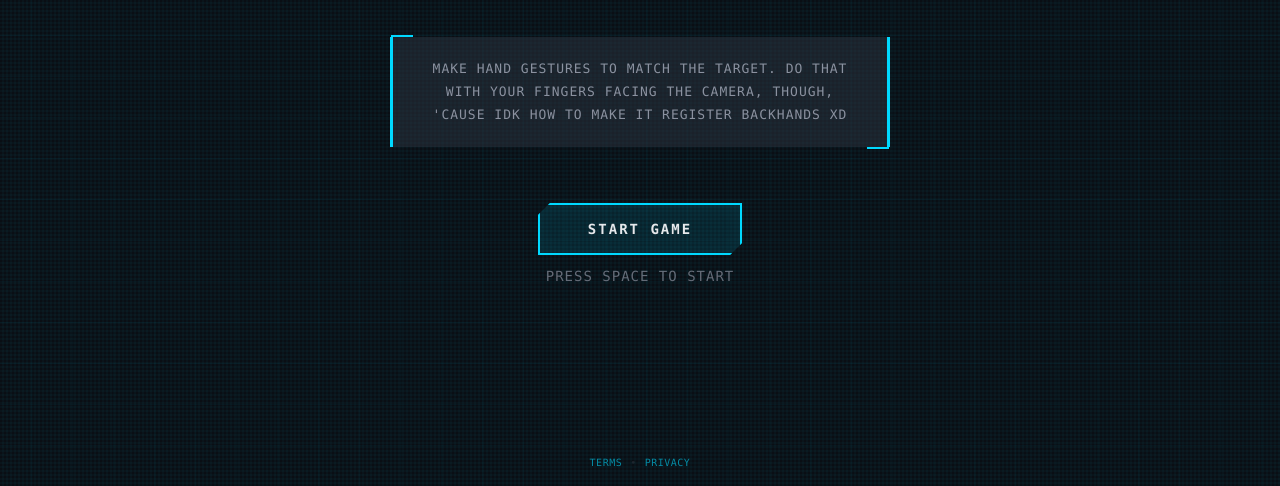
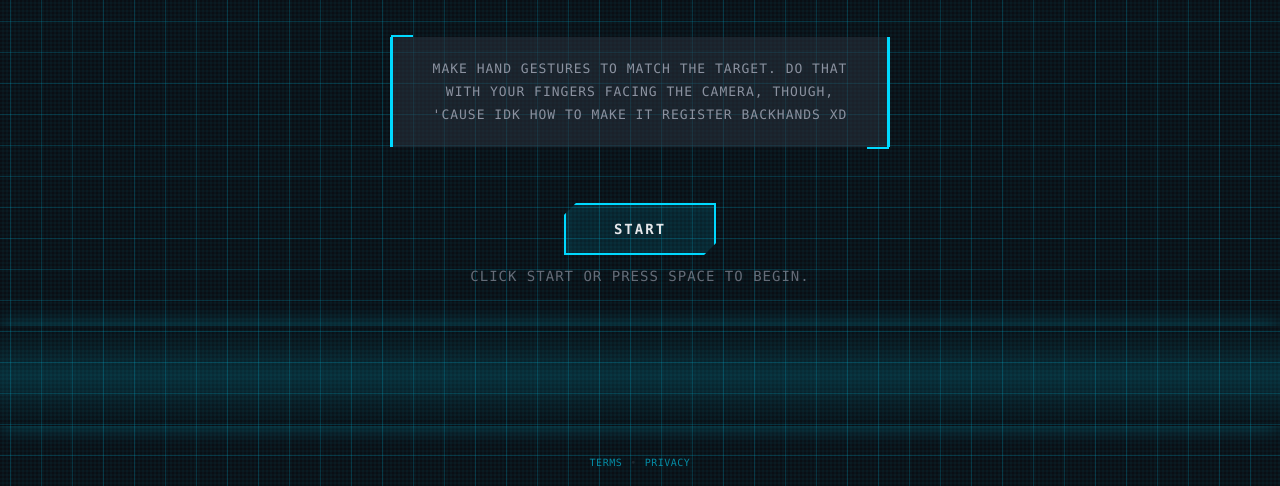
Before and after one commit to CAACARL/waveframe, a website built with Vite: page index.html in a window 1280 px wide. Shown: the part 314-800 px from the top of the page. Built offline with nearby package versions, Linux system fonts and the light colour scheme.

Commit message:
animation-revamp

```diff
--- a/src/components/MenuScreen.css
+++ b/src/components/MenuScreen.css
@@ -22,12 +22,33 @@
   width: 200%;
   height: 100%;
   background:
-    repeating-linear-gradient(0deg, transparent, transparent 40px, rgba(0, 217, 255, 0.08) 40px, rgba(0, 217, 255, 0.08) 41px),
-    repeating-linear-gradient(90deg, transparent, transparent 40px, rgba(0, 217, 255, 0.08) 40px, rgba(0, 217, 255, 0.08) 41px);
-  animation: grid-scan 12s linear infinite;
+    repeating-linear-gradient(0deg, transparent, transparent 30px, rgba(0, 217, 255, 0.25) 30px, rgba(0, 217, 255, 0.25) 31px),
+    repeating-linear-gradient(90deg, transparent, transparent 30px, rgba(0, 217, 255, 0.25) 30px, rgba(0, 217, 255, 0.25) 31px);
+  animation: grid-scan 10s linear infinite;
   pointer-events: none;
   z-index: 0;
-  opacity: 0.5;
+  opacity: 0.7;
+}
+
+.menu-screen::after {
+  content: '';
+  position: absolute;
+  top: 0;
+  left: 0;
+  right: 0;
+  height: 100px;
+  background: linear-gradient(
+    180deg,
+    transparent 0%,
+    rgba(0, 217, 255, 0.05) 20%,
+    rgba(0, 217, 255, 0.15) 50%,
+    rgba(0, 217, 255, 0.05) 80%,
+    transparent 100%
+  );
+  animation: scan-line 8s ease-in-out infinite;
+  pointer-events: none;
+  z-index: 1;
+  box-shadow: 0 0 20px rgba(0, 217, 255, 0.3);
 }
 
 @keyframes grid-scan {
@@ -36,6 +57,18 @@
   }
   100% {
     transform: translateX(50%);
+  }
+}
+
+@keyframes scan-line {
+  0% {
+    top: -100px;
+  }
+  50% {
+    top: calc(100% - 50px);
+  }
+  100% {
+    top: -100px;
   }
 }
 
--- a/src/components/MenuScreen.ts
+++ b/src/components/MenuScreen.ts
@@ -34,14 +34,14 @@ export function createMenuScreen(props: MenuScreenProps): MenuScreen {
   controls.className = "menu-screen__controls";
 
   const startButton = createButton({
-    text: "Start Game",
+    text: "Start",
     onClick: props.onStart,
   });
 
   const hint = document.createElement("p");
   hint.style.color = "var(--text-secondary)";
   hint.style.fontSize = "14px";
-  hint.textContent = "Press Space to start";
+  hint.textContent = "Click start or press space to begin.";
 
   controls.appendChild(startButton.el);
   controls.appendChild(hint);
```
